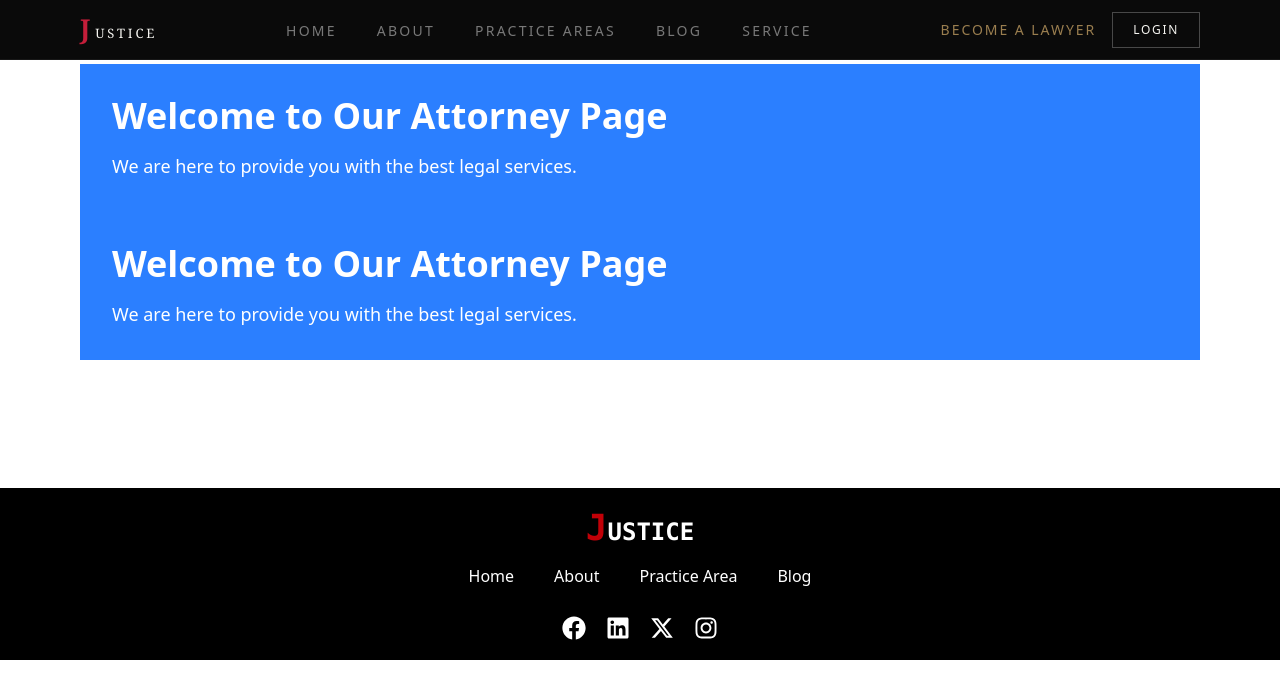
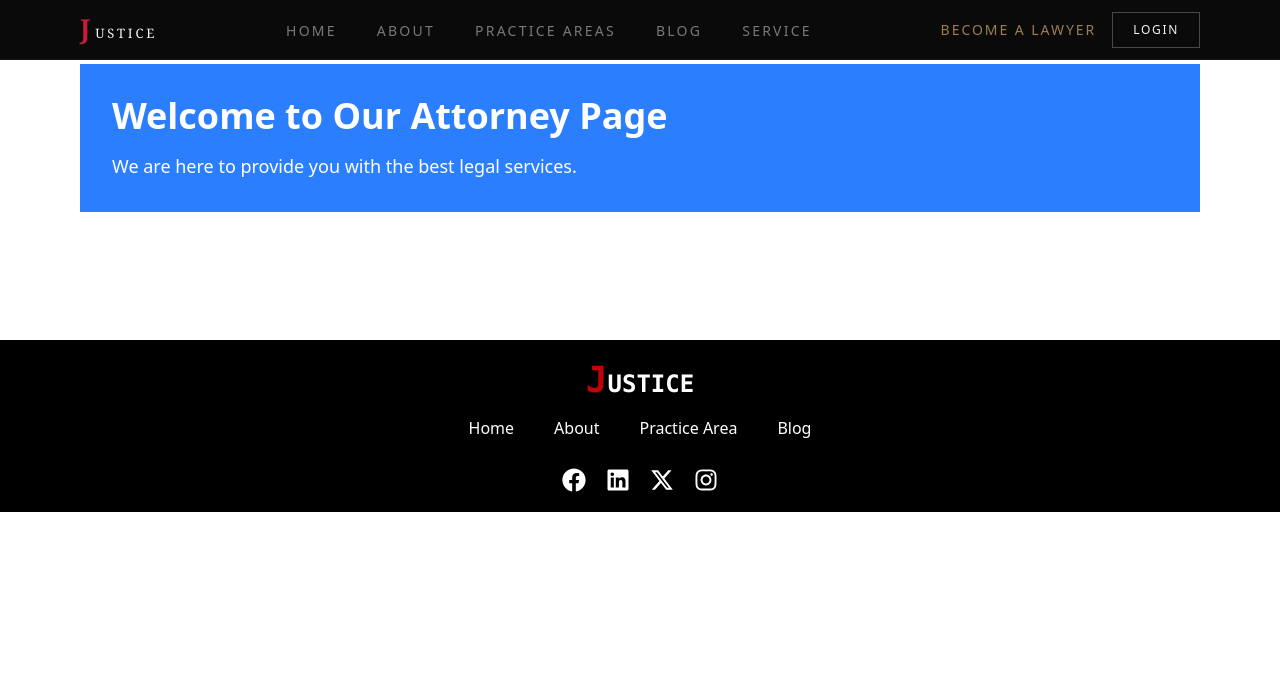
Before and after one commit to nazmul910/Lawyer-Frontend, a Next.js app: page /attorney in a window 1280 px wide. Shown: the top 698 px of the page. Built offline with nearby package versions, Linux system fonts and the light colour scheme; a web font is replaced by a local one.

Commit message:
remove hero

```diff
--- a/app/(home)/attorney/page.jsx
+++ b/app/(home)/attorney/page.jsx
@@ -5,7 +5,7 @@ export default function AttorneyPage() {
     <div className="container1 py-16">
 
         <Hero/>
-         <Hero/>
+
 
     </div>
   );
```
